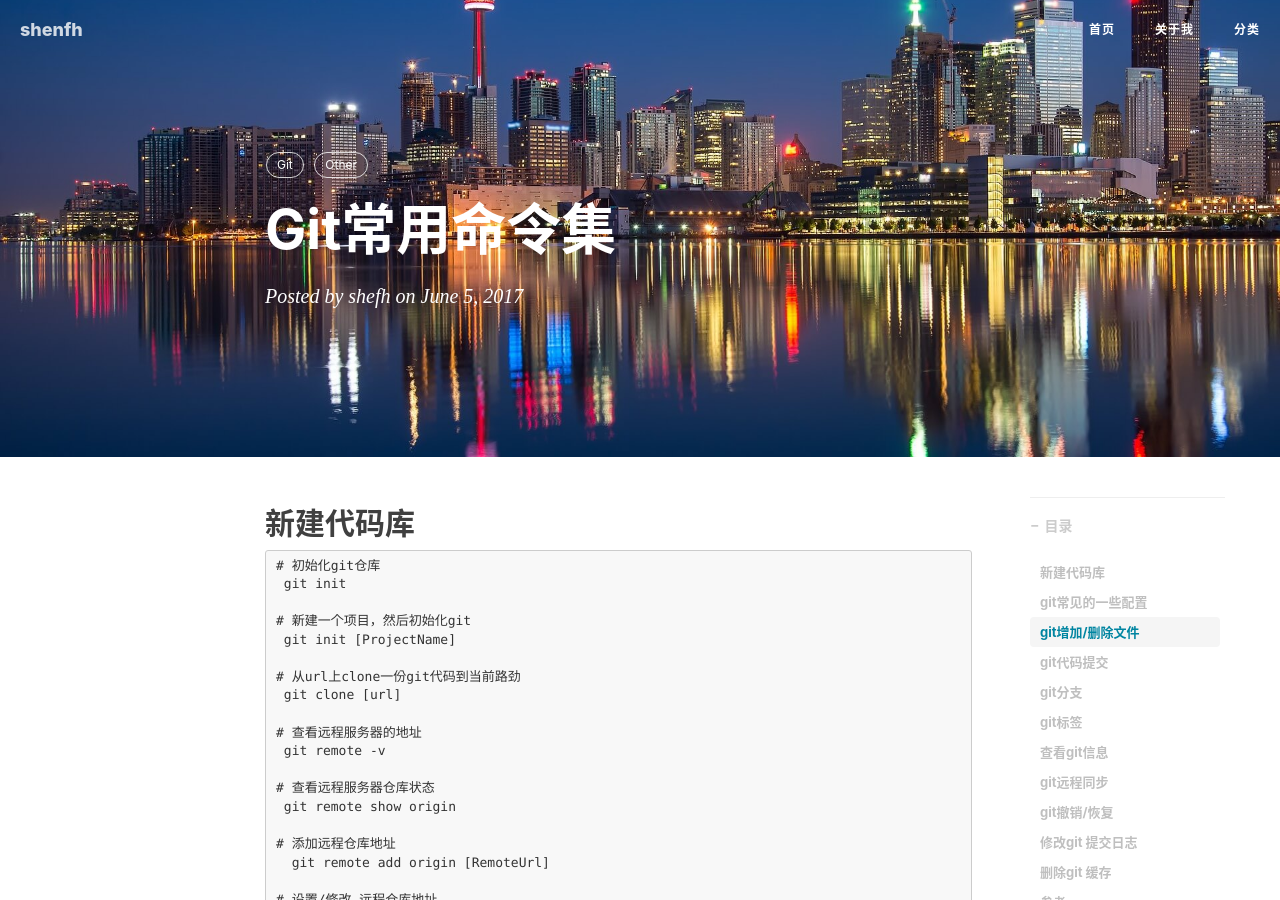
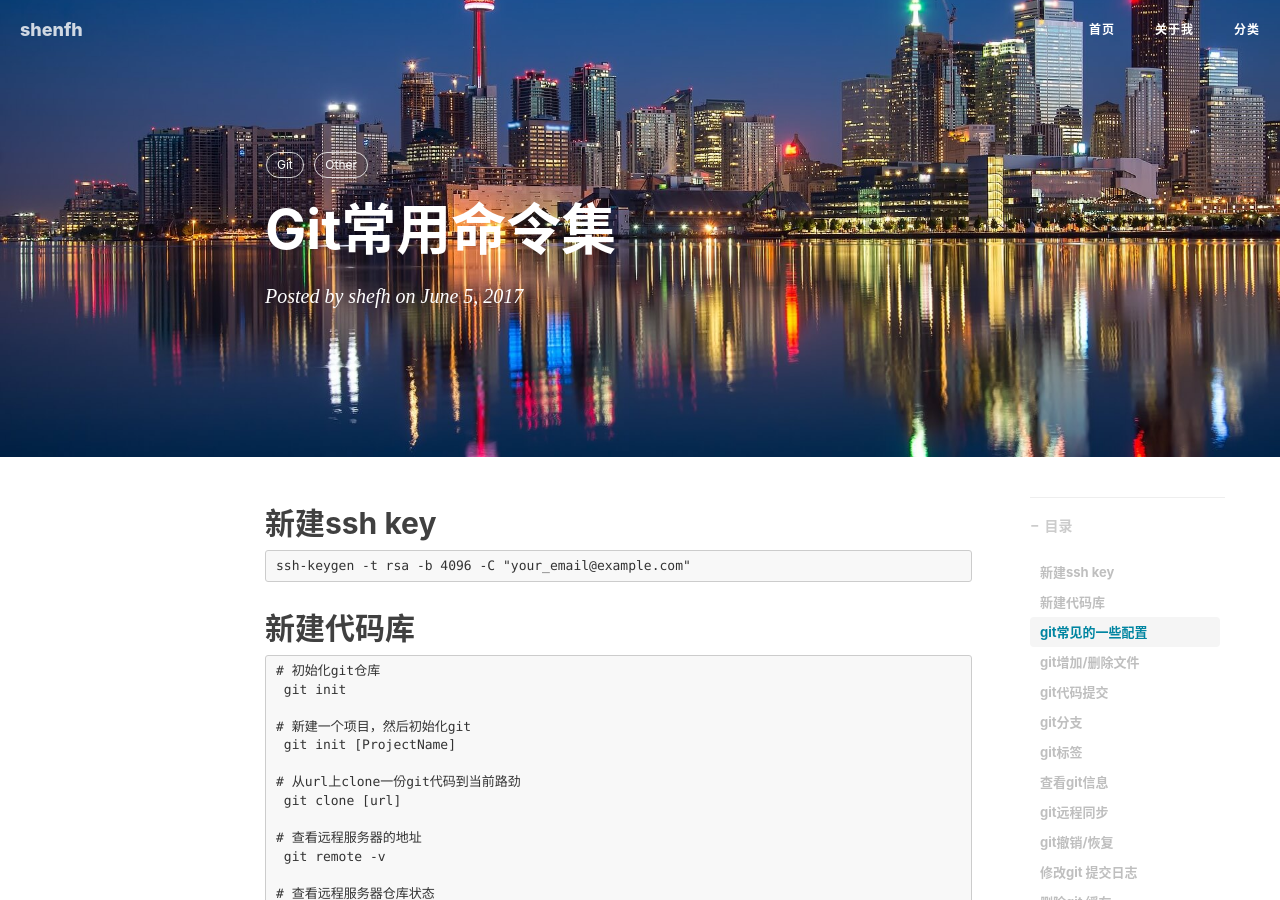
Before and after one commit to fooval-shen/shenfh.github.io, a Jekyll site: the page built from _posts/shenfh/2017-06-05-gitCommand.md, in a window 1280 px wide and 900 px high. Built offline with Jekyll 4.4.1, drawn with Linux system fonts in a browser that asks for light colours; nearby versions of some CDN libraries; comment, search, counter and statistics services are not loaded.

Commit message:
add git command

````diff
--- a/_posts/shenfh/2017-06-05-gitCommand.md
+++ b/_posts/shenfh/2017-06-05-gitCommand.md
@@ -9,6 +9,12 @@ tags:
 header-img: img/home-building.jpg
 ---
 
+
+## 新建ssh key
+
+```
+ssh-keygen -t rsa -b 4096 -C "your_email@example.com"
+```
 
 ## 新建代码库
 
````
